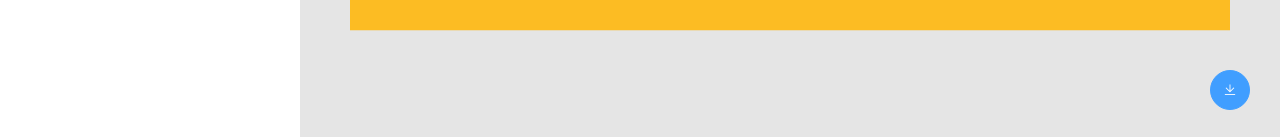
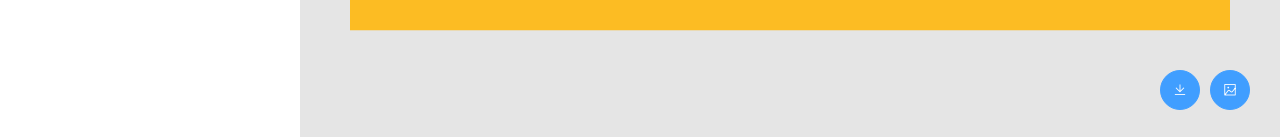
Before and after one commit to pearmini/colorfu, a Vue app: page /editor in a window 1280 px wide. Shown: the part 660-797 px from the top of the page. Built offline with nearby package versions, Linux system fonts and the light colour scheme.

Commit message:
feat(editor): support download wallpaper as file

```diff
--- a/package.json
+++ b/package.json
@@ -11,6 +11,7 @@
   "dependencies": {
     "core-js": "^3.6.5",
     "element-ui": "^2.15.6",
+    "file-saver": "^2.0.5",
     "vue": "^2.6.11",
     "vue-router": "^3.5.1"
   },
--- a/src/components/ImagePicker.vue
+++ b/src/components/ImagePicker.vue
@@ -14,7 +14,7 @@
 
 <script>
 import { Message } from "element-ui";
-import { readFile } from "../utils/read";
+import { readFile } from "../utils/file";
 export default {
   model: {
     prop: "imageURL",
--- a/src/pages/Editor.vue
+++ b/src/pages/Editor.vue
@@ -17,13 +17,20 @@
           @on-success="canvas = $event"
         />
       </div>
-      <el-button
-        type="primary"
-        icon="el-icon-download"
-        circle
-        class="btn-download"
-        @click="handleDownload"
-      ></el-button>
+      <div class="tools-container">
+        <el-button
+          type="primary"
+          icon="el-icon-download"
+          circle
+          @click="handleDownloadFile"
+        ></el-button>
+        <el-button
+          type="primary"
+          icon="el-icon-picture-outline"
+          circle
+          @click="handleDownloadImage"
+        ></el-button>
+      </div>
     </el-container>
   </el-container>
 </template>
@@ -35,6 +42,7 @@ import { useWindowSize } from "../mixins/useWindowSize";
 import fontURL from "../assets/font/en.woff2";
 import { getAttributeOptions } from "../utils/attribute";
 import { deepCopy } from "../utils/object";
+import { downloadImage, downloadFile } from "../utils/file";
 
 export default {
   components: {
@@ -97,13 +105,11 @@ export default {
     },
   },
   methods: {
-    handleDownload() {
-      const a = document.createElement("a");
-      a.download = "wallpaper";
-      a.href = this.canvas.toDataURL("image/png");
-      document.body.appendChild(a);
-      a.click();
-      a.remove();
+    handleDownloadImage() {
+      downloadImage(this.canvas, "wallpaper");
+    },
+    handleDownloadFile() {
+      downloadFile(this.example, "wallpaper");
     },
   },
 };
@@ -124,7 +130,7 @@ export default {
   padding: 0px;
 }
 
-.btn-download {
+.tools-container {
   position: fixed;
   bottom: 30px;
   right: 30px;
--- /dev/null
+++ b/src/utils/file.js
@@ -0,0 +1,27 @@
+import { saveAs } from "file-saver";
+
+export function readFile(file) {
+  const reader = new FileReader();
+  reader.readAsDataURL(file);
+  return new Promise(resolve => {
+    reader.onload = () => {
+      resolve(reader.result);
+    };
+  });
+}
+
+export function downloadImage(canvas, filename) {
+  const a = document.createElement("a");
+  a.download = filename;
+  a.href = canvas.toDataURL("image/png");
+  document.body.appendChild(a);
+  a.click();
+  a.remove();
+}
+
+export function downloadFile(obj, filename) {
+  const file = new File([JSON.stringify(obj)], `${filename}.json`, {
+    type: "text/plain;charset=utf-8"
+  });
+  saveAs(file);
+}
--- a/src/utils/read.js
+++ /dev/null
@@ -1,9 +0,0 @@
-export function readFile(file) {
-  const reader = new FileReader();
-  reader.readAsDataURL(file);
-  return new Promise(resolve => {
-    reader.onload = () => {
-      resolve(reader.result);
-    };
-  });
-}
```
Also changed, not shown: 1 other file (tests, documents, lock files or other folders).
